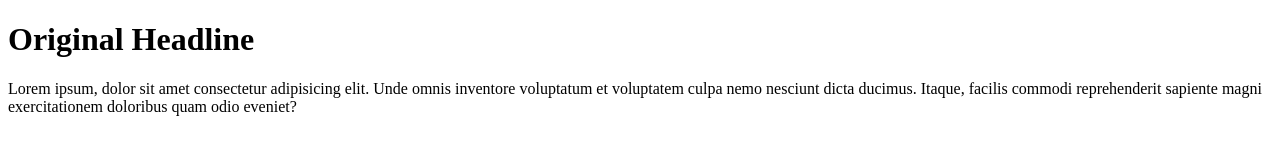
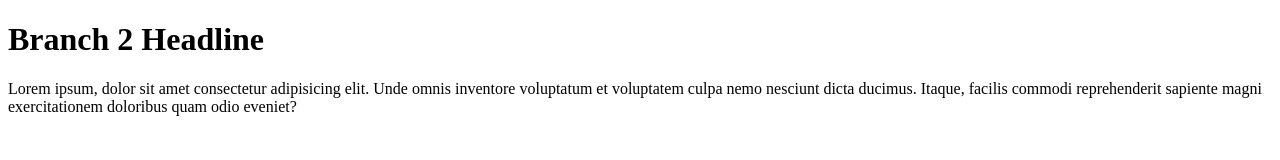
Before and after one commit to BikeClubJames/Merge-Tool-Example, a plain HTML site: page index.html in a window 1280 px wide. Drawn offline with Linux system fonts and the light colour scheme.

Commit message:
Creating branch 2

```diff
--- a/index.html
+++ b/index.html
@@ -7,7 +7,7 @@
   <title>Document</title>
 </head>
 <body>
-  <h1>Original Headline</h1>
+  <h1>Branch 2 Headline</h1>
   <p>
     Lorem ipsum, dolor sit amet consectetur adipisicing elit. Unde omnis inventore voluptatum et voluptatem culpa nemo nesciunt dicta ducimus. Itaque, facilis commodi reprehenderit sapiente magni exercitationem doloribus quam odio eveniet?
   </p>
```
